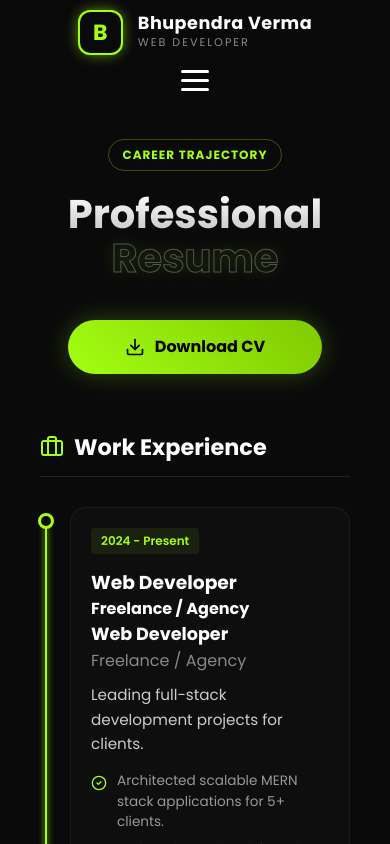
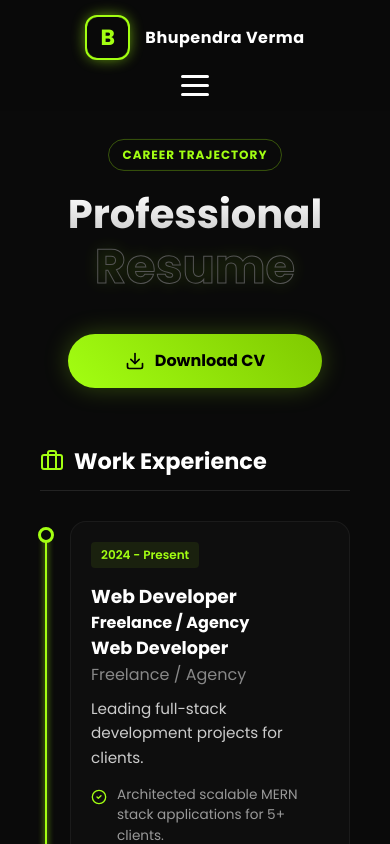
Before and after one commit to jagatverma142/Bhupendra_verma, a React (Vite) app: page /Resume in a window 390 px wide. Shown: the top 844 px of the page. Built offline with nearby package versions, Linux system fonts and the light colour scheme.

Commit message:
update on mobile view

```diff
--- a/src/CSS/Project.css
+++ b/src/CSS/Project.css
@@ -26,8 +26,8 @@ body {
   justify-content: center;
   align-items: center;
   text-align: center;
-  margin-top: 100px; /* Fixed Navbar Gap */
-  padding: 0 20px; /* Reset padding to standard */
+  margin-top: 100px; /* Desktop default */
+  padding: 0 20px;
   max-width: 1200px;
   margin-left: auto;
   margin-right: auto;
@@ -49,7 +49,6 @@ body {
 }
 
 .main-title {
-  /* Responsive Font Size: Mobile pe 2.5rem, Desktop pe 4rem */
   font-size: clamp(2.5rem, 5vw, 4rem);
   font-weight: 700;
   margin-bottom: 10px;
@@ -92,7 +91,7 @@ body {
   cursor: pointer;
   font-size: 14px;
   transition: all 0.3s ease;
-  white-space: nowrap; /* Text break nahi hoga */
+  white-space: nowrap;
 }
 
 .filter-btn:hover {
@@ -112,7 +111,6 @@ body {
 /* --- GRID SYSTEM --- */
 .projects-display-grid {
   display: grid;
-  /* Min width 280px ensures it fits on small phones without breaking */
   grid-template-columns: repeat(auto-fit, minmax(280px, 1fr));
   gap: 30px;
   padding: 0 20px 80px 20px;
@@ -254,42 +252,82 @@ body {
 .github-link-btn:hover { gap: 12px; text-shadow: 0 0 8px var(--primary-green); }
 
 
-/* --- MOBILE RESPONSIVE RULES (FIXED) --- */
+/* =========================================
+   MOBILE RESPONSIVE FIXES (UPDATED)
+   ========================================= */
 @media (max-width: 768px) {
 
-  .projects-hero {
-    margin-top: 100px;
-    padding: 0 20px;
+  /* 1. Navbar Fixes (Compact & Dark) */
+  .navbar {
+    padding: 15px 0;
+    background: rgba(10, 10, 10, 0.95); /* Dark background fix */
+    backdrop-filter: blur(10px);
   }
 
-  /* Filters: Scrollable on Mobile (YouTube Style) */
-  .filter-buttons {
-      flex-wrap: nowrap; /* Prevent stacking */
-      overflow-x: auto; /* Enable scroll */
-      justify-content: flex-start; /* Align left for scroll */
-      padding-bottom: 10px;
-      width: 100%;
-      -webkit-overflow-scrolling: touch; /* Smooth scroll */
-      scrollbar-width: none; /* Firefox hide scrollbar */
-      mask-image: linear-gradient(to right, black 85%, transparent 100%); /* Fade effect edge */
+  .nav-container {
+    padding: 0 20px;
+    flex-wrap: nowrap;
   }
 
-  .filter-buttons::-webkit-scrollbar { display: none; } /* Chrome hide scrollbar */
+  /* Logo Adjustments */
+  .logo-text h1 { font-size: 1rem; }
+  .logo-text p { display: none; } /* Hide tagline to save space */
+
+  /* 2. Hero Section Adjustments */
+  .projects-hero {
+    margin-top: 90px; /* Reduced gap for compact navbar */
+    min-height: auto;
+    padding-bottom: 40px;
+  }
+
+  .main-title {
+    font-size: 2.8rem;
+    line-height: 1;
+    display: flex;
+    flex-direction: column; /* Stack "My Recent" and "Projects" */
+    gap: 5px;
+  }
+
+  .stroke-text {
+    font-size: 3rem;
+    opacity: 0.5;
+  }
+
+  /* 3. Filters: Horizontal Scroll (YouTube Style) */
+  .filter-wrapper { padding: 0 15px; margin-bottom: 30px; }
+
+  .filter-buttons {
+      flex-wrap: nowrap;
+      overflow-x: auto;
+      justify-content: flex-start;
+      gap: 10px;
+      padding-bottom: 10px;
+      -webkit-overflow-scrolling: touch;
+  }
+
+  .filter-buttons::-webkit-scrollbar { display: none; } /* Hide scrollbar */
 
   .filter-btn {
     font-size: 13px;
-    padding: 8px 20px;
-    flex-shrink: 0; /* Button shrink nahi hoga */
+    padding: 8px 18px;
+    flex-shrink: 0;
   }
 
-  /* Grid: Force Single Column on Mobile */
+  /* 4. Grid & Cards */
   .projects-display-grid {
-    grid-template-columns: 1fr;
+    grid-template-columns: 1fr; /* Single Column */
     gap: 30px;
+    padding: 0 20px 60px 20px;
   }
 
-  /* Make Card Action Visible on Tap for Mobile */
-  .project-display-card:active .card-actions {
-      opacity: 1;
+  .project-display-card {
+      width: 100%;
+      margin: 0 auto;
   }
+
+  .card-image-box {
+      height: 200px; /* Fixed height for consistency */
+  }
+
+  .card-content h3 { font-size: 1.3rem; }
 }
```
